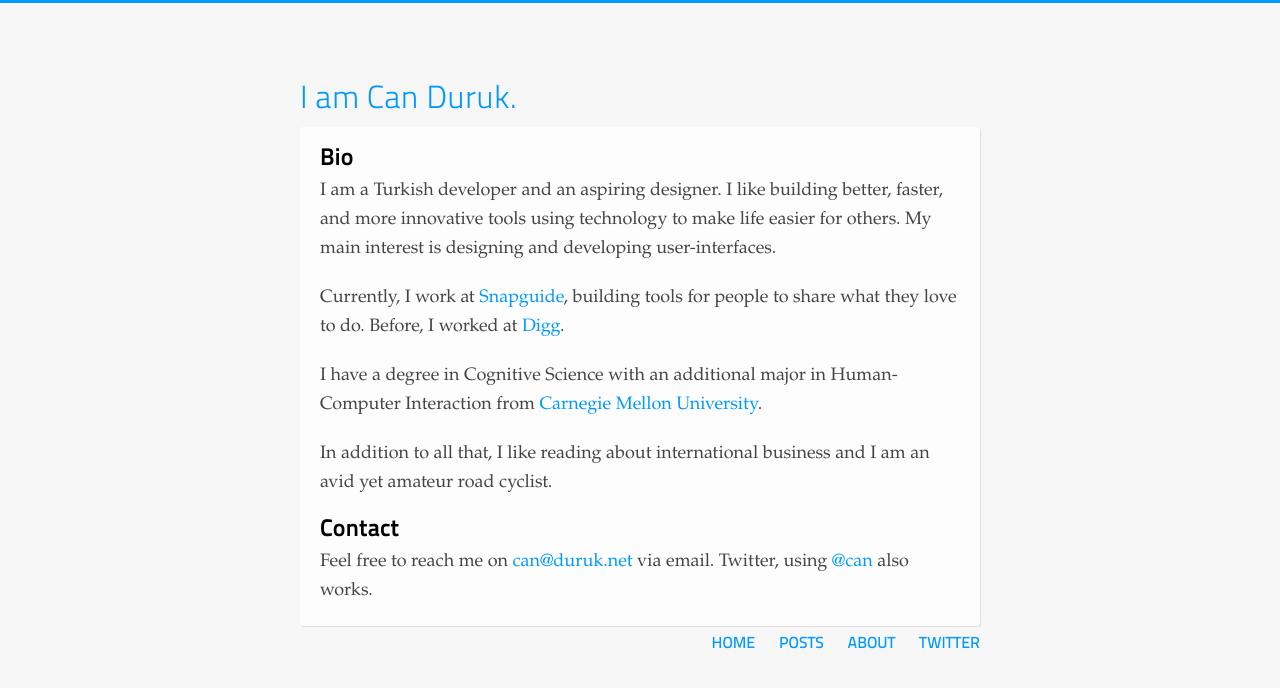
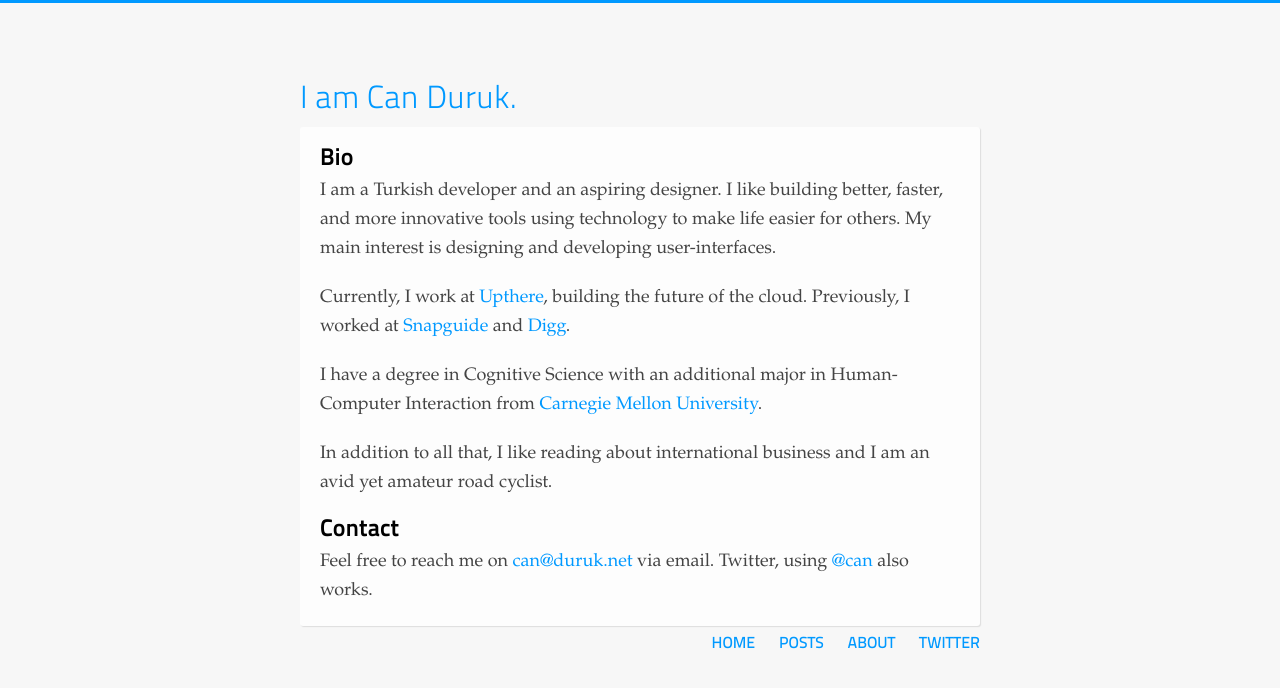
Before and after one commit to cduruk/cduruk.github.com, a Jekyll site: the page built from about/index.html, in a window 1280 px wide. Shown: the top 688 px of the page. Built offline with Jekyll 4.4.1, drawn with Linux system fonts in a browser that asks for light colours; Markdown is read by kramdown in place of the engine named in the settings.

Commit message:
upthere!

```diff
--- a/about/index.html
+++ b/about/index.html
@@ -14,8 +14,9 @@
 	user-interfaces.
   </p>
   <p>
-    Currently, I work at <a href="https://snapguide.com">Snapguide</a>,
-    building tools for people to share what they love to do. Before, I worked 	  at <a href="http://digg.com">Digg</a>.
+    Currently, I work at <a href="http://upthere.com">Upthere</a>, building the
+    future of the cloud. Previously, I worked at <a href="https://snapguide.com">Snapguide</a>
+    and <a href="http://digg.com">Digg</a>.
   </p>
   <p>I have a degree in Cognitive Science with an additional major in
     Human-Computer Interaction from <a href="http://cmu.edu">
```
